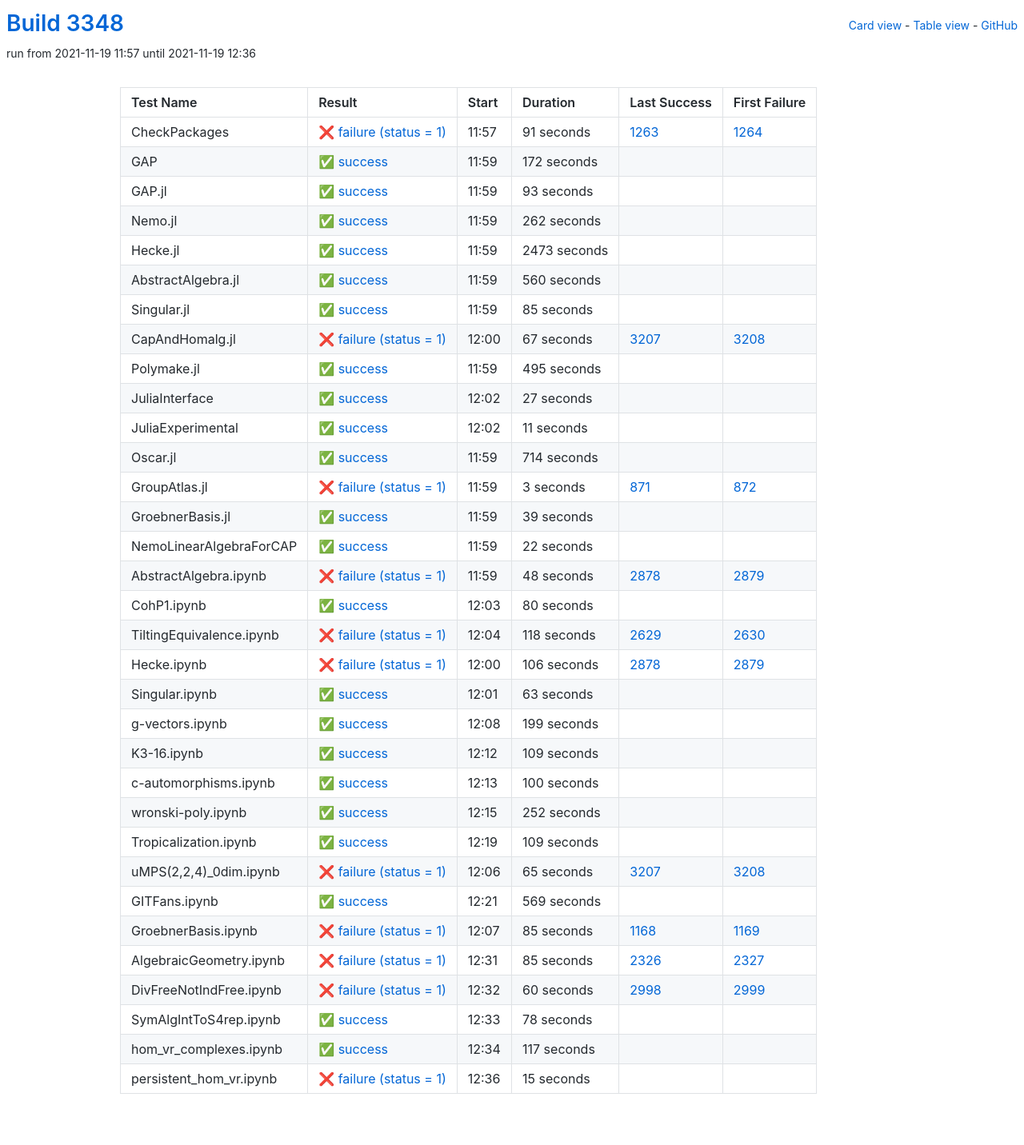
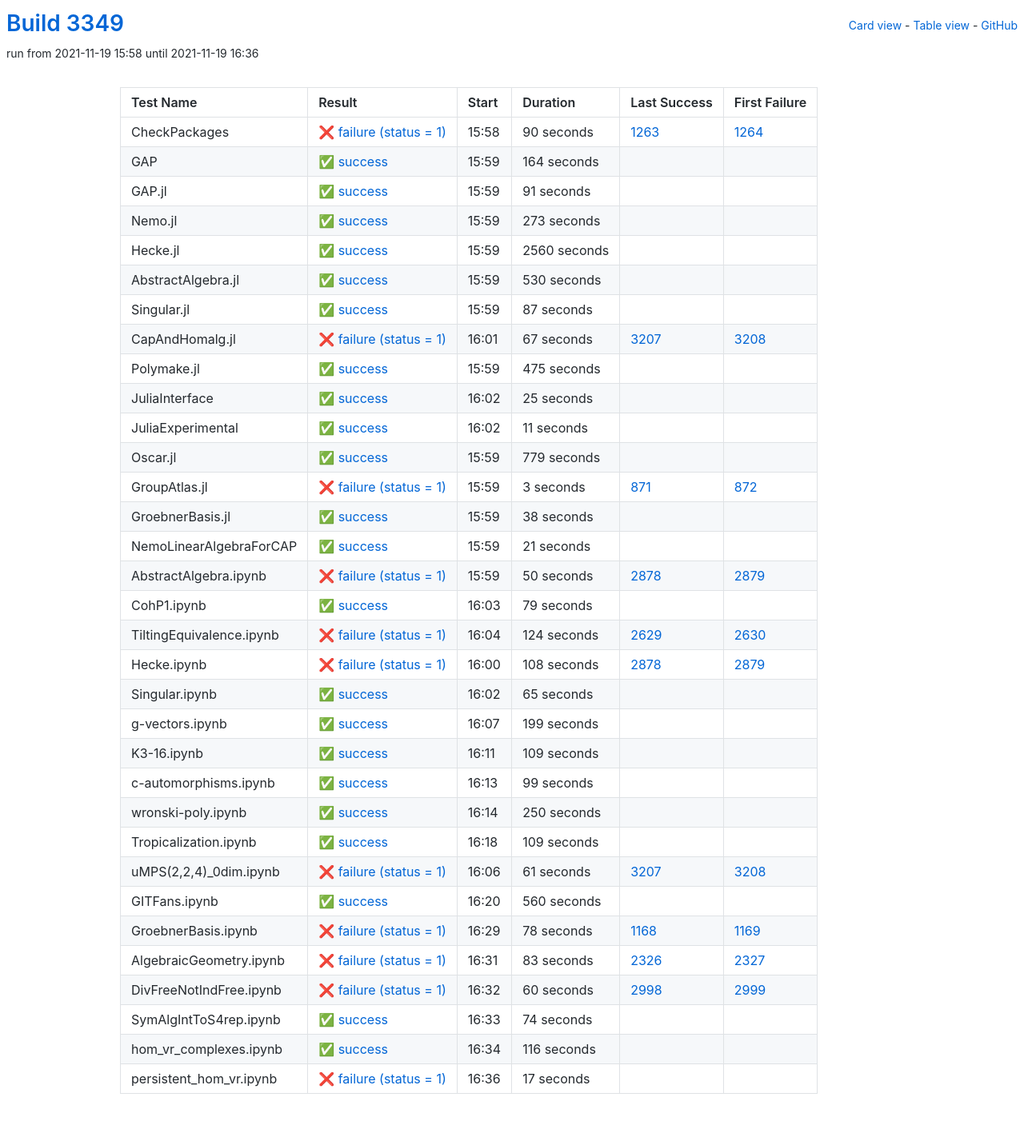
Before and after one commit to oscar-system/oscar-ci-status-stable, a Jekyll site: the page built from table.html, in a window 1280 px wide. Shown: the whole page at 80% size. Built offline with Jekyll 4.4.1, drawn with Linux system fonts in a browser that asks for light colours.

Commit message:
Build #3349

```diff
--- a/_data/ci.yml
+++ b/_data/ci.yml
@@ -1,6 +1,6 @@
 ---
-build: 3348
-build_url: https://oscarci.mathematik.uni-kl.de/job/oscar-stable/3348/
+build: 3349
+build_url: https://oscarci.mathematik.uni-kl.de/job/oscar-stable/3349/
 job: oscar-stable
 organization: oscar-system
 repo: oscar-ci-status-stable
@@ -8,92 +8,92 @@ repourl: https://github.com/oscar-system/oscar-ci-status-stable
 tests:
 - name: CheckPackages
   id: checkpackages
-  log: https://oscarci.mathematik.uni-kl.de/job/oscar-stable/3348/artifact/logs/build-3348/CheckPackages.log
-  start: 2021-11-19 11:57
+  log: https://oscarci.mathematik.uni-kl.de/job/oscar-stable/3349/artifact/logs/build-3349/CheckPackages.log
+  start: 2021-11-19 15:58
   success: false
   exitcode: 1
   status: failure
-  duration: 91
+  duration: 90
   last_success: 1263
   last_success_url: https://oscarci.mathematik.uni-kl.de/job/oscar-stable/1263/
   first_failure: 1264
   first_failure_url: https://oscarci.mathematik.uni-kl.de/job/oscar-stable/1264/
 - name: GAP
   id: gap
-  log: https://oscarci.mathematik.uni-kl.de/job/oscar-stable/3348/artifact/logs/build-3348/GAP.log
-  start: 2021-11-19 11:59
+  log: https://oscarci.mathematik.uni-kl.de/job/oscar-stable/3349/artifact/logs/build-3349/GAP.log
+  start: 2021-11-19 15:59
   success: true
   exitcode: 0
   status: success
-  duration: 172
+  duration: 164
   last_success: false
   last_success_url:
   first_failure: false
   first_failure_url:
 - name: GAP.jl
   id: gap-jl
-  log: https://oscarci.mathematik.uni-kl.de/job/oscar-stable/3348/artifact/logs/build-3348/GAP.jl.log
-  start: 2021-11-19 11:59
+  log: https://oscarci.mathematik.uni-kl.de/job/oscar-stable/3349/artifact/logs/build-3349/GAP.jl.log
+  start: 2021-11-19 15:59
   success: true
   exitcode: 0
   status: success
-  duration: 93
+  duration: 91
   last_success: false
   last_success_url:
   first_failure: false
   first_failure_url:
 - name: Nemo.jl
   id: nemo-jl
-  log: https://oscarci.mathematik.uni-kl.de/job/oscar-stable/3348/artifact/logs/build-3348/Nemo.jl.log
-  start: 2021-11-19 11:59
+  log: https://oscarci.mathematik.uni-kl.de/job/oscar-stable/3349/artifact/logs/build-3349/Nemo.jl.log
+  start: 2021-11-19 15:59
   success: true
   exitcode: 0
   status: success
-  duration: 262
+  duration: 273
   last_success: false
   last_success_url:
   first_failure: false
   first_failure_url:
 - name: Hecke.jl
   id: hecke-jl
-  log: https://oscarci.mathematik.uni-kl.de/job/oscar-stable/3348/artifact/logs/build-3348/Hecke.jl.log
-  start: 2021-11-19 11:59
+  log: https://oscarci.mathematik.uni-kl.de/job/oscar-stable/3349/artifact/logs/build-3349/Hecke.jl.log
+  start: 2021-11-19 15:59
   success: true
   exitcode: 0
   status: success
-  duration: 2473
+  duration: 2560
   last_success: false
   last_success_url:
   first_failure: false
   first_failure_url:
 - name: AbstractAlgebra.jl
   id: abstractalgebra-jl
-  log: https://oscarci.mathematik.uni-kl.de/job/oscar-stable/3348/artifact/logs/build-3348/AbstractAlgebra.jl.log
-  start: 2021-11-19 11:59
+  log: https://oscarci.mathematik.uni-kl.de/job/oscar-stable/3349/artifact/logs/build-3349/AbstractAlgebra.jl.log
+  start: 2021-11-19 15:59
   success: true
   exitcode: 0
   status: success
-  duration: 560
+  duration: 530
   last_success: false
   last_success_url:
   first_failure: false
   first_failure_url:
 - name: Singular.jl
   id: singular-jl
-  log: https://oscarci.mathematik.uni-kl.de/job/oscar-stable/3348/artifact/logs/build-3348/Singular.jl.log
-  start: 2021-11-19 11:59
+  log: https://oscarci.mathematik.uni-kl.de/job/oscar-stable/3349/artifact/logs/build-3349/Singular.jl.log
+  start: 2021-11-19 15:59
   success: true
   exitcode: 0
   status: success
-  duration: 85
+  duration: 87
   last_success: false
   last_success_url:
   first_failure: false
   first_failure_url:
 - name: CapAndHomalg.jl
   id: capandhomalg-jl
-  log: https://oscarci.mathematik.uni-kl.de/job/oscar-stable/3348/artifact/logs/build-3348/CapAndHomalg.jl.log
-  start: 2021-11-19 12:00
+  log: https://oscarci.mathematik.uni-kl.de/job/oscar-stable/3349/artifact/logs/build-3349/CapAndHomalg.jl.log
+  start: 2021-11-19 16:01
   success: false
   exitcode: 1
   status: failure
@@ -104,32 +104,32 @@ tests:
   first_failure_url: https://oscarci.mathematik.uni-kl.de/job/oscar-stable/3208/
 - name: Polymake.jl
   id: polymake-jl
-  log: https://oscarci.mathematik.uni-kl.de/job/oscar-stable/3348/artifact/logs/build-3348/Polymake.jl.log
-  start: 2021-11-19 11:59
+  log: https://oscarci.mathematik.uni-kl.de/job/oscar-stable/3349/artifact/logs/build-3349/Polymake.jl.log
+  start: 2021-11-19 15:59
   success: true
   exitcode: 0
   status: success
-  duration: 495
+  duration: 475
   last_success: false
   last_success_url:
   first_failure: false
   first_failure_url:
 - name: JuliaInterface
   id: juliainterface
-  log: https://oscarci.mathematik.uni-kl.de/job/oscar-stable/3348/artifact/logs/build-3348/JuliaInterface.log
-  start: 2021-11-19 12:02
+  log: https://oscarci.mathematik.uni-kl.de/job/oscar-stable/3349/artifact/logs/build-3349/JuliaInterface.log
+  start: 2021-11-19 16:02
   success: true
   exitcode: 0
   status: success
-  duration: 27
+  duration: 25
   last_success: false
   last_success_url:
   first_failure: false
   first_failure_url:
 - name: JuliaExperimental
   id: juliaexperimental
-  log: https://oscarci.mathematik.uni-kl.de/job/oscar-stable/3348/artifact/logs/build-3348/JuliaExperimental.log
-  start: 2021-11-19 12:02
+  log: https://oscarci.mathematik.uni-kl.de/job/oscar-stable/3349/artifact/logs/build-3349/JuliaExperimental.log
+  start: 2021-11-19 16:02
   success: true
   exitcode: 0
   status: success
@@ -140,20 +140,20 @@ tests:
   first_failure_url:
 - name: Oscar.jl
   id: oscar-jl
-  log: https://oscarci.mathematik.uni-kl.de/job/oscar-stable/3348/artifact/logs/build-3348/Oscar.jl.log
-  start: 2021-11-19 11:59
+  log: https://oscarci.mathematik.uni-kl.de/job/oscar-stable/3349/artifact/logs/build-3349/Oscar.jl.log
+  start: 2021-11-19 15:59
   success: true
   exitcode: 0
   status: success
-  duration: 714
+  duration: 779
   last_success: false
   last_success_url:
   first_failure: false
   first_failure_url:
 - name: GroupAtlas.jl
   id: groupatlas-jl
-  log: https://oscarci.mathematik.uni-kl.de/job/oscar-stable/3348/artifact/logs/build-3348/GroupAtlas.jl.log
-  start: 2021-11-19 11:59
+  log: https://oscarci.mathematik.uni-kl.de/job/oscar-stable/3349/artifact/logs/build-3349/GroupAtlas.jl.log
+  start: 2021-11-19 15:59
   success: false
   exitcode: 1
   status: failure
@@ -164,92 +164,92 @@ tests:
   first_failure_url: https://oscarci.mathematik.uni-kl.de/job/oscar-stable/872/
 - name: GroebnerBasis.jl
   id: groebnerbasis-jl
-  log: https://oscarci.mathematik.uni-kl.de/job/oscar-stable/3348/artifact/logs/build-3348/GroebnerBasis.jl.log
-  start: 2021-11-19 11:59
+  log: https://oscarci.mathematik.uni-kl.de/job/oscar-stable/3349/artifact/logs/build-3349/GroebnerBasis.jl.log
+  start: 2021-11-19 15:59
   success: true
   exitcode: 0
   status: success
-  duration: 39
+  duration: 38
   last_success: false
   last_success_url:
   first_failure: false
   first_failure_url:
 - name: NemoLinearAlgebraForCAP
   id: nemolinearalgebraforcap
-  log: https://oscarci.mathematik.uni-kl.de/job/oscar-stable/3348/artifact/logs/build-3348/NemoLinearAlgebraForCAP.log
-  start: 2021-11-19 11:59
+  log: https://oscarci.mathematik.uni-kl.de/job/oscar-stable/3349/artifact/logs/build-3349/NemoLinearAlgebraForCAP.log
+  start: 2021-11-19 15:59
   success: true
   exitcode: 0
   status: success
-  duration: 22
+  duration: 21
   last_success: false
   last_success_url:
   first_failure: false
   first_failure_url:
 - name: AbstractAlgebra.ipynb
   id: abstractalgebra-ipynb
-  log: https://oscarci.mathematik.uni-kl.de/job/oscar-stable/3348/artifact/logs/build-3348/AbstractAlgebra.ipynb.log
-  start: 2021-11-19 11:59
+  log: https://oscarci.mathematik.uni-kl.de/job/oscar-stable/3349/artifact/logs/build-3349/AbstractAlgebra.ipynb.log
+  start: 2021-11-19 15:59
   success: false
   exitcode: 1
   status: failure
-  duration: 48
+  duration: 50
   last_success: 2878
   last_success_url: https://oscarci.mathematik.uni-kl.de/job/oscar-stable/2878/
   first_failure: 2879
   first_failure_url: https://oscarci.mathematik.uni-kl.de/job/oscar-stable/2879/
 - name: CohP1.ipynb
   id: cohp1-ipynb
-  log: https://oscarci.mathematik.uni-kl.de/job/oscar-stable/3348/artifact/logs/build-3348/CohP1.ipynb.log
-  start: 2021-11-19 12:03
+  log: https://oscarci.mathematik.uni-kl.de/job/oscar-stable/3349/artifact/logs/build-3349/CohP1.ipynb.log
+  start: 2021-11-19 16:03
   success: true
   exitcode: 0
   status: success
-  duration: 80
+  duration: 79
   last_success: false
   last_success_url:
   first_failure: false
   first_failure_url:
 - name: TiltingEquivalence.ipynb
   id: tiltingequivalence-ipynb
-  log: https://oscarci.mathematik.uni-kl.de/job/oscar-stable/3348/artifact/logs/build-3348/TiltingEquivalence.ipynb.log
-  start: 2021-11-19 12:04
+  log: https://oscarci.mathematik.uni-kl.de/job/oscar-stable/3349/artifact/logs/build-3349/TiltingEquivalence.ipynb.log
+  start: 2021-11-19 16:04
   success: false
   exitcode: 1
   status: failure
-  duration: 118
+  duration: 124
   last_success: 2629
   last_success_url: https://oscarci.mathematik.uni-kl.de/job/oscar-stable/2629/
   first_failure: 2630
   first_failure_url: https://oscarci.mathematik.uni-kl.de/job/oscar-stable/2630/
 - name: Hecke.ipynb
   id: hecke-ipynb
-  log: https://oscarci.mathematik.uni-kl.de/job/oscar-stable/3348/artifact/logs/build-3348/Hecke.ipynb.log
-  start: 2021-11-19 12:00
+  log: https://oscarci.mathematik.uni-kl.de/job/oscar-stable/3349/artifact/logs/build-3349/Hecke.ipynb.log
+  start: 2021-11-19 16:00
   success: false
   exitcode: 1
   status: failure
-  duration: 106
+  duration: 108
   last_success: 2878
   last_success_url: https://oscarci.mathematik.uni-kl.de/job/oscar-stable/2878/
   first_failure: 2879
   first_failure_url: https://oscarci.mathematik.uni-kl.de/job/oscar-stable/2879/
 - name: Singular.ipynb
   id: singular-ipynb
-  log: https://oscarci.mathematik.uni-kl.de/job/oscar-stable/3348/artifact/logs/build-3348/Singular.ipynb.log
-  start: 2021-11-19 12:01
+  log: https://oscarci.mathematik.uni-kl.de/job/oscar-stable/3349/artifact/logs/build-3349/Singular.ipynb.log
+  start: 2021-11-19 16:02
   success: true
   exitcode: 0
   status: success
-  duration: 63
+  duration: 65
   last_success: false
   last_success_url:
   first_failure: false
   first_failure_url:
 - name: g-vectors.ipynb
   id: g-vectors-ipynb
-  log: https://oscarci.mathematik.uni-kl.de/job/oscar-stable/3348/artifact/logs/build-3348/g-vectors.ipynb.log
-  start: 2021-11-19 12:08
+  log: https://oscarci.mathematik.uni-kl.de/job/oscar-stable/3349/artifact/logs/build-3349/g-vectors.ipynb.log
+  start: 2021-11-19 16:07
   success: true
   exitcode: 0
   status: success
@@ -260,8 +260,8 @@ tests:
   first_failure_url:
 - name: K3-16.ipynb
   id: k3-16-ipynb
-  log: https://oscarci.mathematik.uni-kl.de/job/oscar-stable/3348/artifact/logs/build-3348/K3-16.ipynb.log
-  start: 2021-11-19 12:12
+  log: https://oscarci.mathematik.uni-kl.de/job/oscar-stable/3349/artifact/logs/build-3349/K3-16.ipynb.log
+  start: 2021-11-19 16:11
   success: true
   exitcode: 0
   status: success
@@ -272,32 +272,32 @@ tests:
   first_failure_url:
 - name: c-automorphisms.ipynb
   id: c-automorphisms-ipynb
-  log: https://oscarci.mathematik.uni-kl.de/job/oscar-stable/3348/artifact/logs/build-3348/c-automorphisms.ipynb.log
-  start: 2021-11-19 12:13
+  log: https://oscarci.mathematik.uni-kl.de/job/oscar-stable/3349/artifact/logs/build-3349/c-automorphisms.ipynb.log
+  start: 2021-11-19 16:13
   success: true
   exitcode: 0
   status: success
-  duration: 100
+  duration: 99
   last_success: false
   last_success_url:
   first_failure: false
   first_failure_url:
 - name: wronski-poly.ipynb
   id: wronski-poly-ipynb
-  log: https://oscarci.mathematik.uni-kl.de/job/oscar-stable/3348/artifact/logs/build-3348/wronski-poly.ipynb.log
-  start: 2021-11-19 12:15
+  log: https://oscarci.mathematik.uni-kl.de/job/oscar-stable/3349/artifact/logs/build-3349/wronski-poly.ipynb.log
+  start: 2021-11-19 16:14
   success: true
   exitcode: 0
   status: success
-  duration: 252
+  duration: 250
   last_success: false
   last_success_url:
   first_failure: false
   first_failure_url:
 - name: Tropicalization.ipynb
   id: tropicalization-ipynb
-  log: https://oscarci.mathematik.uni-kl.de/job/oscar-stable/3348/artifact/logs/build-3348/Tropicalization.ipynb.log
-  start: 2021-11-19 12:19
+  log: https://oscarci.mathematik.uni-kl.de/job/oscar-stable/3349/artifact/logs/build-3349/Tropicalization.ipynb.log
+  start: 2021-11-19 16:18
   success: true
   exitcode: 0
   status: success
@@ -308,56 +308,56 @@ tests:
   first_failure_url:
 - name: uMPS(2,2,4)_0dim.ipynb
   id: umps-2-2-4-0dim-ipynb
-  log: https://oscarci.mathematik.uni-kl.de/job/oscar-stable/3348/artifact/logs/build-3348/uMPS-2-2-4-_0dim.ipynb.log
-  start: 2021-11-19 12:06
+  log: https://oscarci.mathematik.uni-kl.de/job/oscar-stable/3349/artifact/logs/build-3349/uMPS-2-2-4-_0dim.ipynb.log
+  start: 2021-11-19 16:06
   success: false
   exitcode: 1
   status: failure
-  duration: 65
+  duration: 61
   last_success: 3207
   last_success_url: https://oscarci.mathematik.uni-kl.de/job/oscar-stable/3207/
   first_failure: 3208
   first_failure_url: https://oscarci.mathematik.uni-kl.de/job/oscar-stable/3208/
 - name: GITFans.ipynb
   id: gitfans-ipynb
-  log: https://oscarci.mathematik.uni-kl.de/job/oscar-stable/3348/artifact/logs/build-3348/GITFans.ipynb.log
-  start: 2021-11-19 12:21
+  log: https://oscarci.mathematik.uni-kl.de/job/oscar-stable/3349/artifact/logs/build-3349/GITFans.ipynb.log
+  start: 2021-11-19 16:20
   success: true
   exitcode: 0
   status: success
-  duration: 569
+  duration: 560
   last_success: false
   last_success_url:
   first_failure: false
   first_failure_url:
 - name: GroebnerBasis.ipynb
   id: groebnerbasis-ipynb
-  log: https://oscarci.mathematik.uni-kl.de/job/oscar-stable/3348/artifact/logs/build-3348/GroebnerBasis.ipynb.log
-  start: 2021-11-19 12:07
+  log: https://oscarci.mathematik.uni-kl.de/job/oscar-stable/3349/artifact/logs/build-3349/GroebnerBasis.ipynb.log
+  start: 2021-11-19 16:29
   success: false
   exitcode: 1
   status: failure
-  duration: 85
+  duration: 78
   last_success: 1168
   last_success_url: https://oscarci.mathematik.uni-kl.de/job/oscar-stable/1168/
   first_failure: 1169
   first_failure_url: https://oscarci.mathematik.uni-kl.de/job/oscar-stable/1169/
 - name: AlgebraicGeometry.ipynb
   id: algebraicgeometry-ipynb
-  log: https://oscarci.mathematik.uni-kl.de/job/oscar-stable/3348/artifact/logs/build-3348/AlgebraicGeometry.ipynb.log
-  start: 2021-11-19 12:31
+  log: https://oscarci.mathematik.uni-kl.de/job/oscar-stable/3349/artifact/logs/build-3349/AlgebraicGeometry.ipynb.log
+  start: 2021-11-19 16:31
   success: false
   exitcode: 1
   status: failure
-  duration: 85
+  duration: 83
   last_success: 2326
   last_success_url: https://oscarci.mathematik.uni-kl.de/job/oscar-stable/2326/
   first_failure: 2327
   first_failure_url: https://oscarci.mathematik.uni-kl.de/job/oscar-stable/2327/
 - name: DivFreeNotIndFree.ipynb
   id: divfreenotindfree-ipynb
-  log: https://oscarci.mathematik.uni-kl.de/job/oscar-stable/3348/artifact/logs/build-3348/DivFreeNotIndFree.ipynb.log
-  start: 2021-11-19 12:32
+  log: https://oscarci.mathematik.uni-kl.de/job/oscar-stable/3349/artifact/logs/build-3349/DivFreeNotIndFree.ipynb.log
+  start: 2021-11-19 16:32
   success: false
   exitcode: 1
   status: failure
@@ -368,36 +368,36 @@ tests:
   first_failure_url: https://oscarci.mathematik.uni-kl.de/job/oscar-stable/2999/
 - name: SymAlgIntToS4rep.ipynb
   id: symalginttos4rep-ipynb
-  log: https://oscarci.mathematik.uni-kl.de/job/oscar-stable/3348/artifact/logs/build-3348/SymAlgIntToS4rep.ipynb.log
-  start: 2021-11-19 12:33
+  log: https://oscarci.mathematik.uni-kl.de/job/oscar-stable/3349/artifact/logs/build-3349/SymAlgIntToS4rep.ipynb.log
+  start: 2021-11-19 16:33
   success: true
   exitcode: 0
   status: success
-  duration: 78
+  duration: 74
   last_success: false
   last_success_url:
   first_failure: false
   first_failure_url:
 - name: hom_vr_complexes.ipynb
   id: hom-vr-complexes-ipynb
-  log: https://oscarci.mathematik.uni-kl.de/job/oscar-stable/3348/artifact/logs/build-3348/hom_vr_complexes.ipynb.log
-  start: 2021-11-19 12:34
+  log: https://oscarci.mathematik.uni-kl.de/job/oscar-stable/3349/artifact/logs/build-3349/hom_vr_complexes.ipynb.log
+  start: 2021-11-19 16:34
   success: true
   exitcode: 0
   status: success
-  duration: 117
+  duration: 116
   last_success: false
   last_success_url:
   first_failure: false
   first_failure_url:
 - name: persistent_hom_vr.ipynb
   id: persistent-hom-vr-ipynb
-  log: https://oscarci.mathematik.uni-kl.de/job/oscar-stable/3348/artifact/logs/build-3348/persistent_hom_vr.ipynb.log
-  start: 2021-11-19 12:36
+  log: https://oscarci.mathematik.uni-kl.de/job/oscar-stable/3349/artifact/logs/build-3349/persistent_hom_vr.ipynb.log
+  start: 2021-11-19 16:36
   success: false
   exitcode: 1
   status: failure
-  duration: 15
+  duration: 17
   last_success: false
   last_success_url:
   first_failure: false
```
Also changed, not shown: README.md.
